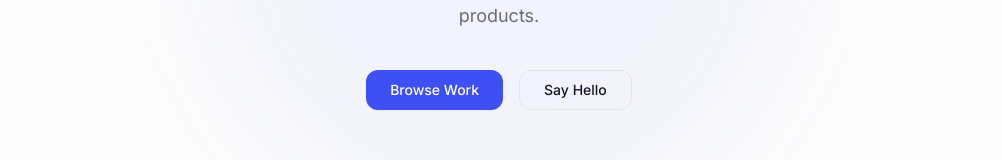
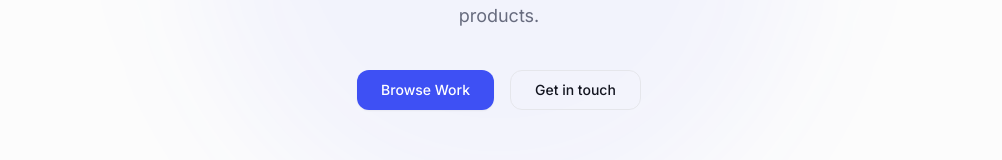
Before and after one commit to skushagra9/ci-loop-e2e, a Next.js app: page / in a window 1280 px wide. Shown: the part 383-543 px from the top of the page, without its empty margins (141-1143 px from the left). Built offline with nearby package versions, Linux system fonts and the light colour scheme.

Commit message:
copy: secondary button reads Get in touch

```diff
--- a/src/components/Heading.tsx
+++ b/src/components/Heading.tsx
@@ -27,7 +27,7 @@ export default function Header() {
             href="#contact"
             className="inline-flex h-10 items-center rounded-lg border border-border px-6 text-sm font-medium transition-colors hover:bg-secondary"
           >
-            Say Hello
+            Get in touch
           </a>
         </div>
       </div>
```
